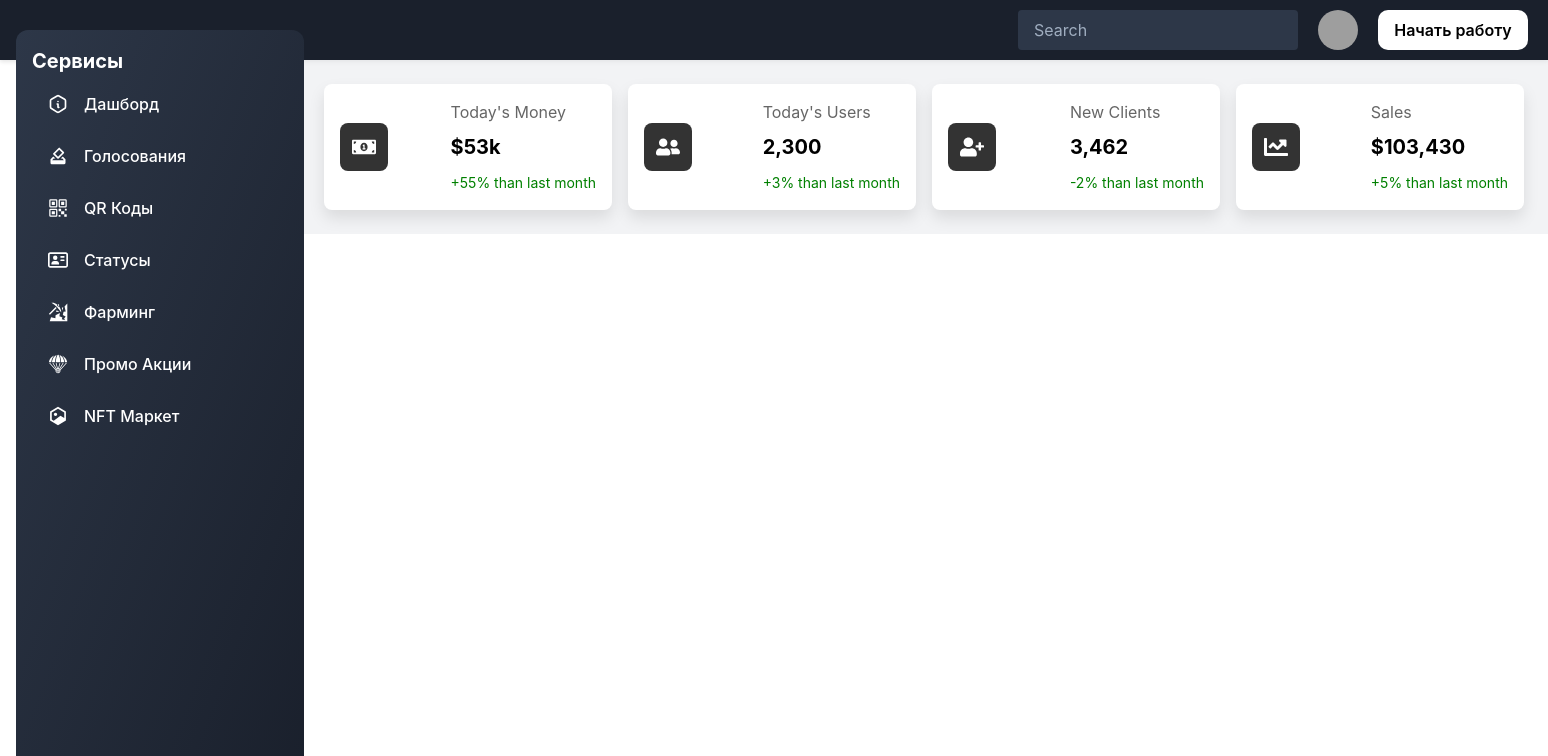
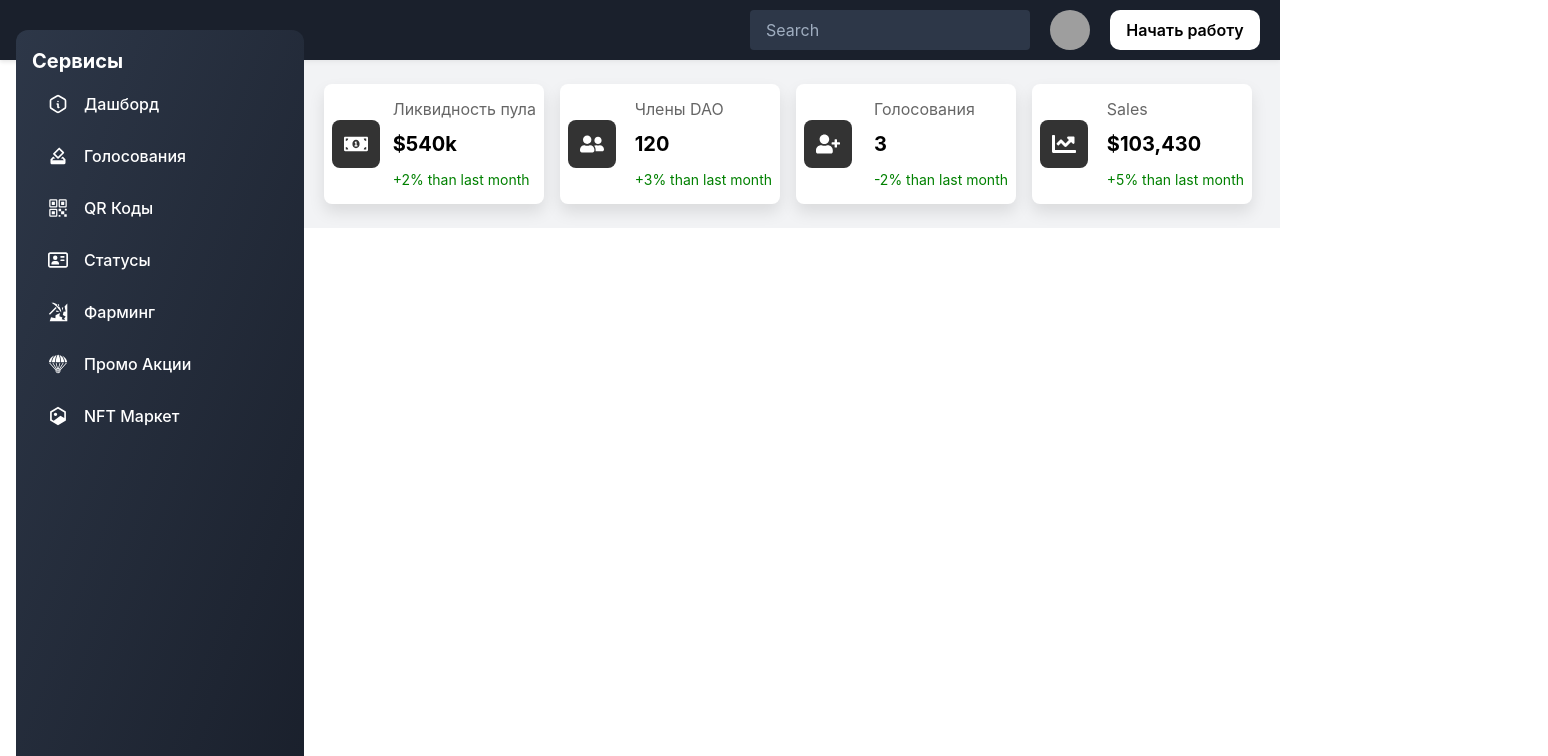
Before and after one commit to GODAOSOFTWARE/front-end, a React (Create React App) app: page /dashboard in a window 1280 px wide. Shown: the top 756 px of the page, 1548 px wide, since content can reach past the window. Built offline with nearby package versions, Linux system fonts and the light colour scheme; grey boxes are pictures that could not be loaded; what @web3modal/wagmi, wagmi would draw is missing.

Commit message:
Стилизация интерфейса

```diff
--- a/src/pages/DashBoard.css
+++ b/src/pages/DashBoard.css
@@ -7,12 +7,14 @@
     background-color: white;
     border-radius: 0.5rem;
     box-shadow: 0 0.5rem 1rem rgba(0, 0, 0, 0.1);
-    padding: 1rem;
-    width: 18rem;
+    padding: 0.5rem;
+    width: 220px; /* Ширина 300 пикселей */
+    height: 120px; /* Высота 150 пикселей */
     display: flex;
     align-items: center;
     justify-content: space-between;
 }
+
 
 .card-icon {
     background-color: #333;
@@ -24,6 +26,7 @@
     justify-content: center;
     border-radius: 0.5rem;
     font-size: 1.5rem;
+    margin-right: 10px!important; /* Добавлено */
 }
 
 .card-content h2 {
--- a/src/pages/DashBoard.js
+++ b/src/pages/DashBoard.js
@@ -1,12 +1,13 @@
 import React from 'react';
-import './DashBoard.css';
+import './DashBoard.css';  // Подключаем стили
+
 import { FaMoneyBillAlt, FaUserFriends, FaUserPlus, FaChartLine } from 'react-icons/fa';
 
 const Dashboard = () => {
     const data = [
-        { title: "Today's Money", value: "$53k", percentage: "+55%", icon: <FaMoneyBillAlt /> },
-        { title: "Today's Users", value: "2,300", percentage: "+3%", icon: <FaUserFriends /> },
-        { title: "New Clients", value: "3,462", percentage: "-2%", icon: <FaUserPlus /> },
+        { title: "Ликвидность пула", value: "$540k", percentage: "+2%", icon: <FaMoneyBillAlt /> },
+        { title: "Члены DAO", value: "120", percentage: "+3%", icon: <FaUserFriends /> },
+        { title: "Голосования", value: "3", percentage: "-2%", icon: <FaUserPlus /> },
         { title: "Sales", value: "$103,430", percentage: "+5%", icon: <FaChartLine /> }
     ];
 
```
